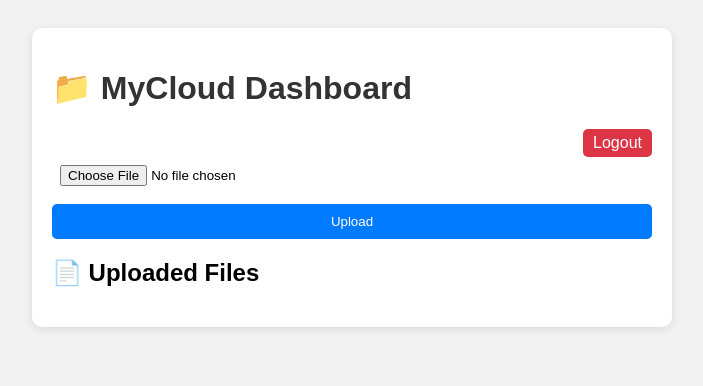
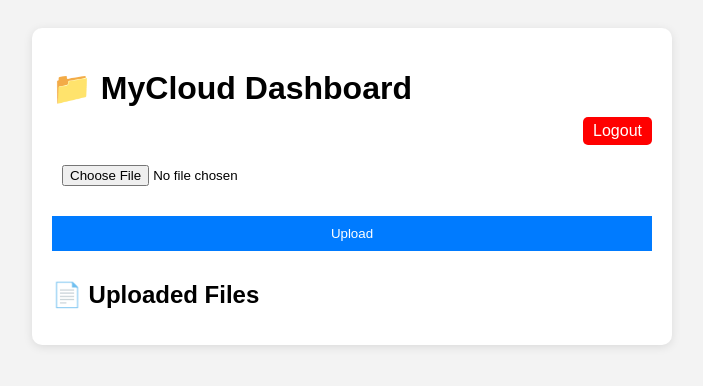
Before and after one commit to akshita264/cloud-elc, a plain HTML site: page my-cloud/public/index.html in a window 1280 px wide. Shown: the whole page, without its empty margins (288-991 px from the left). Drawn offline with Linux system fonts and the light colour scheme; no server answers.

Commit message:
Updated style.css

```diff
--- a/my-cloud/public/style.css
+++ b/my-cloud/public/style.css
@@ -1,50 +1,47 @@
 body {
   font-family: Arial, sans-serif;
+  background: #f3f3f3;
   padding: 20px;
-  background: #f2f2f2;
 }
 .container {
   background: white;
   padding: 20px;
-  border-radius: 10px;
   max-width: 600px;
   margin: auto;
+  border-radius: 10px;
   box-shadow: 0 2px 10px rgba(0,0,0,0.1);
 }
-h1 {
-  color: #333;
+h1, h2 {
+  margin-bottom: 10px;
 }
 form {
   margin-bottom: 20px;
 }
-input[type="file"], input[type="text"], input[type="password"] {
-  padding: 8px;
-  margin-bottom: 10px;
+input[type="file"], input[type="text"], input[type="password"], button {
   width: 100%;
-  box-sizing: border-box;
+  padding: 10px;
+  margin: 10px 0;
 }
 button {
-  padding: 10px;
-  width: 100%;
   background: #007BFF;
   color: white;
   border: none;
-  border-radius: 5px;
+  cursor: pointer;
 }
 .logout {
   float: right;
   text-decoration: none;
-  background: #dc3545;
   color: white;
+  background: red;
   padding: 5px 10px;
   border-radius: 5px;
 }
 .login-box {
   background: white;
   padding: 20px;
-  border-radius: 10px;
   max-width: 400px;
   margin: auto;
+  margin-top: 100px;
+  border-radius: 10px;
   box-shadow: 0 2px 10px rgba(0,0,0,0.1);
-  margin-top: 100px;
 }
```
